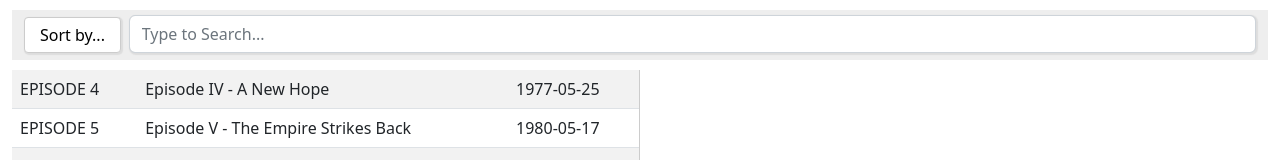
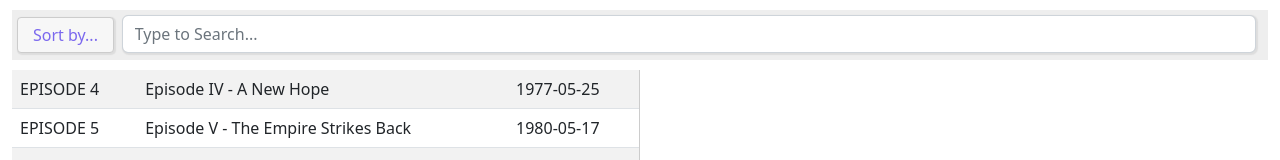
Before and after one commit to MohiniHowal/Movies_App, a React (Create React App) app: page / in a window 1280 px wide. Shown: the top 160 px of the page. Built offline with nearby package versions, Linux system fonts and the light colour scheme.

Commit message:
2 files modified

```diff
--- a/src/MoviesComponent/Movies.css
+++ b/src/MoviesComponent/Movies.css
@@ -55,10 +55,11 @@
   padding: 5px;
   font-size: 16px;
   margin: 7px 0px;
-  background-color: #fff;
   border-radius: 4px;
   box-shadow: 1px 1px 1px 1px #ddd;
   width: 97px;
+  background-color: #f7f7f7;
+  color: mediumslateblue;
 }
 
 #searchableTable {
@@ -68,12 +69,12 @@
 
 .menu {
   top: 53px;
-  border: 1px solid #ddd;
+  border: none !important;
+  box-shadow: 1px 1px 1px 1px #ddd;
 }
 
 .menu-item {
-  border-bottom: 1px solid #ddd;
-  border: 1px solid #ccc;
+  border-bottom: 1px solid #eee;
   font-size: 15px;
 }
 .menu > li:hover {
@@ -107,3 +108,15 @@
   margin: 200px auto;
   text-align: center;
 }
+
+.padding-left-5 {
+  padding-left: 5px;
+}
+
+tr:hover {
+  background-color: lightsteelblue;
+  color: #fff;
+}
+tr {
+  cursor: pointer;
+}
--- a/src/MoviesComponent/Movies.js
+++ b/src/MoviesComponent/Movies.js
@@ -92,7 +92,7 @@
   return (
     <div id="movieContainer" className="container-fluid">
       <div className="row filterRow">
-        <div className="col-md-1">
+        <div className="col-md-1 padding-left-5">
           <button id="dropdownSortBy" onClick={handleOpen}>
             Sort by...
           </button>
@@ -107,7 +107,7 @@
             </ul>
           ) : null}
         </div>
-        <div className="col-md-11">
+        <div className="col-md-11 padding-left-5">
           <input
             id="searchableTable"
             name="searchTable"
```
